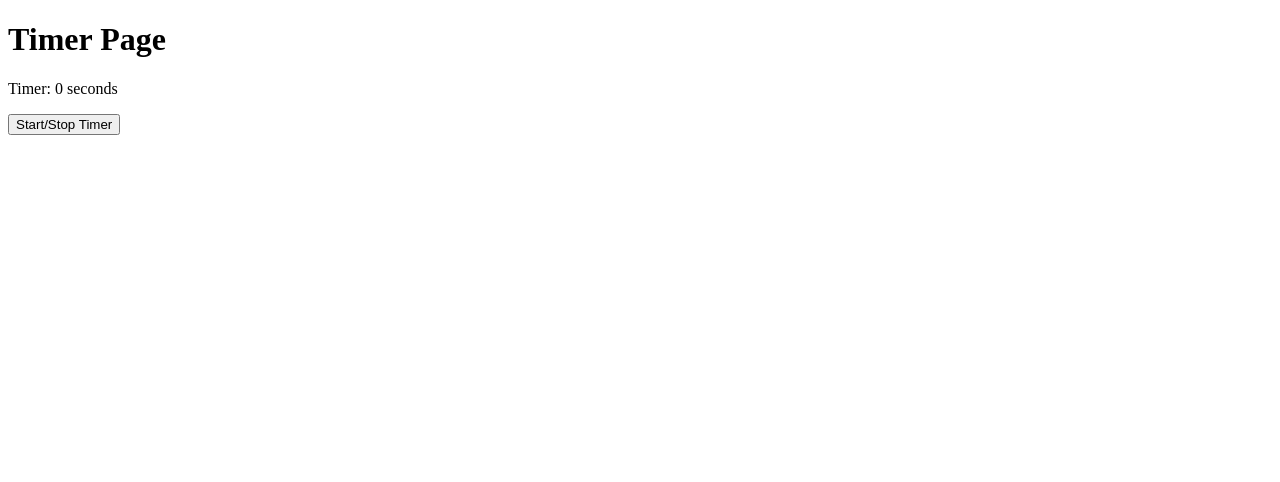
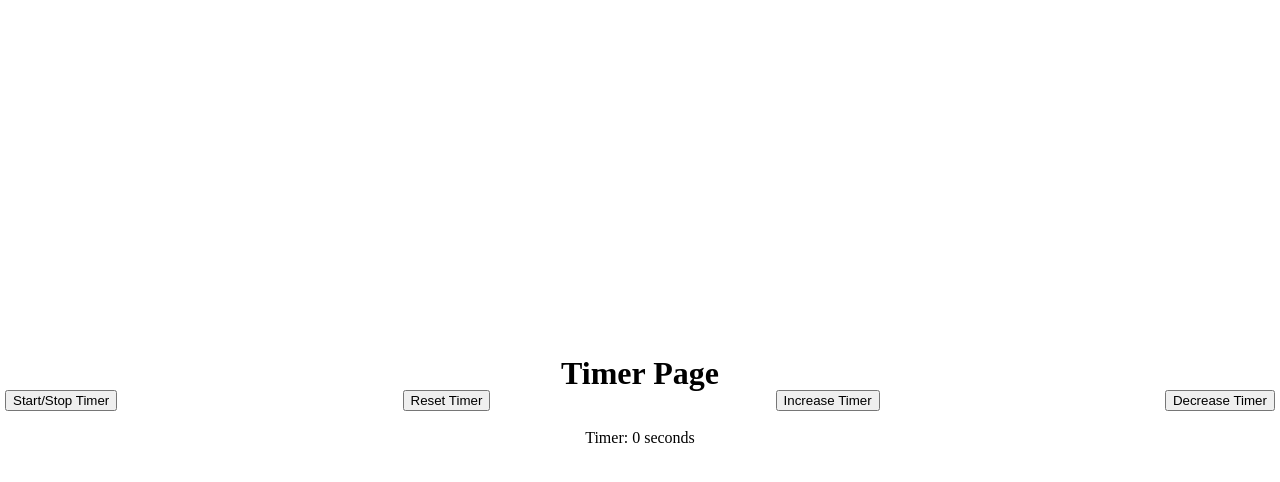
Before and after one commit to chm626/Website, a plain HTML site: page timer_page.html in a window 1280 px wide. Drawn offline with Linux system fonts and the light colour scheme.

Commit message:
Update timer_page.html

```diff
--- a/timer_page.html
+++ b/timer_page.html
@@ -3,6 +3,34 @@
 <head>
     <meta charset="UTF-8">
     <meta name="viewport" content="width=device-width, initial-scale=1.0">
+    <style>
+        body {
+            position: relative;
+            margin: 0;
+            padding: 0;
+            height: 100vh;
+            display: flex;
+            flex-direction: column;
+            align-items: center;
+            justify-content: center;
+        }
+
+        #timerDisplay {
+            margin-bottom: 20px;
+        }
+
+        .button-container {
+            position: absolute;
+            display: flex;
+            justify-content: space-between;
+            width: 100%;
+            padding: 0 20px;
+        }
+
+        .button-container button {
+            margin: 5px;
+        }
+    </style>
     <title>Timer Page</title>
 </head>
 <body>
@@ -11,14 +39,18 @@
 
 <p id="timerDisplay">Timer: 0 seconds</p>
 
-<button onclick="startStopTimer()">Start/Stop Timer</button>
+<div class="button-container">
+    <button onclick="startStopTimer()">Start/Stop Timer</button>
+    <button onclick="resetTimer()">Reset Timer</button>
+    <button onclick="increaseTimer()">Increase Timer</button>
+    <button onclick="decreaseTimer()">Decrease Timer</button>
+</div>
 
 <script>
     let timerRunning = false;
     let seconds = 0;
     let timerInterval;
 
-    // Retrieve the timer value from localStorage on page load
     window.onload = function () {
         const storedSeconds = localStorage.getItem('timerValue');
         if (storedSeconds) {
@@ -37,17 +69,39 @@
         }
     }
 
+    function resetTimer() {
+        seconds = 0;
+        updateTimerDisplay();
+        saveTimerValue();
+    }
+
+    function increaseTimer() {
+        seconds++;
+        updateTimerDisplay();
+        saveTimerValue();
+    }
+
+    function decreaseTimer() {
+        if (seconds > 0) {
+            seconds--;
+            updateTimerDisplay();
+            saveTimerValue();
+        }
+    }
+
     function updateTimer() {
         seconds++;
         updateTimerDisplay();
-
-        // Save the timer value to localStorage
-        localStorage.setItem('timerValue', seconds.toString());
+        saveTimerValue();
     }
 
     function updateTimerDisplay() {
         document.getElementById('timerDisplay').textContent = 'Timer: ' + seconds + ' seconds';
     }
+
+    function saveTimerValue() {
+        localStorage.setItem('timerValue', seconds.toString());
+    }
 </script>
 
 </body>
```
